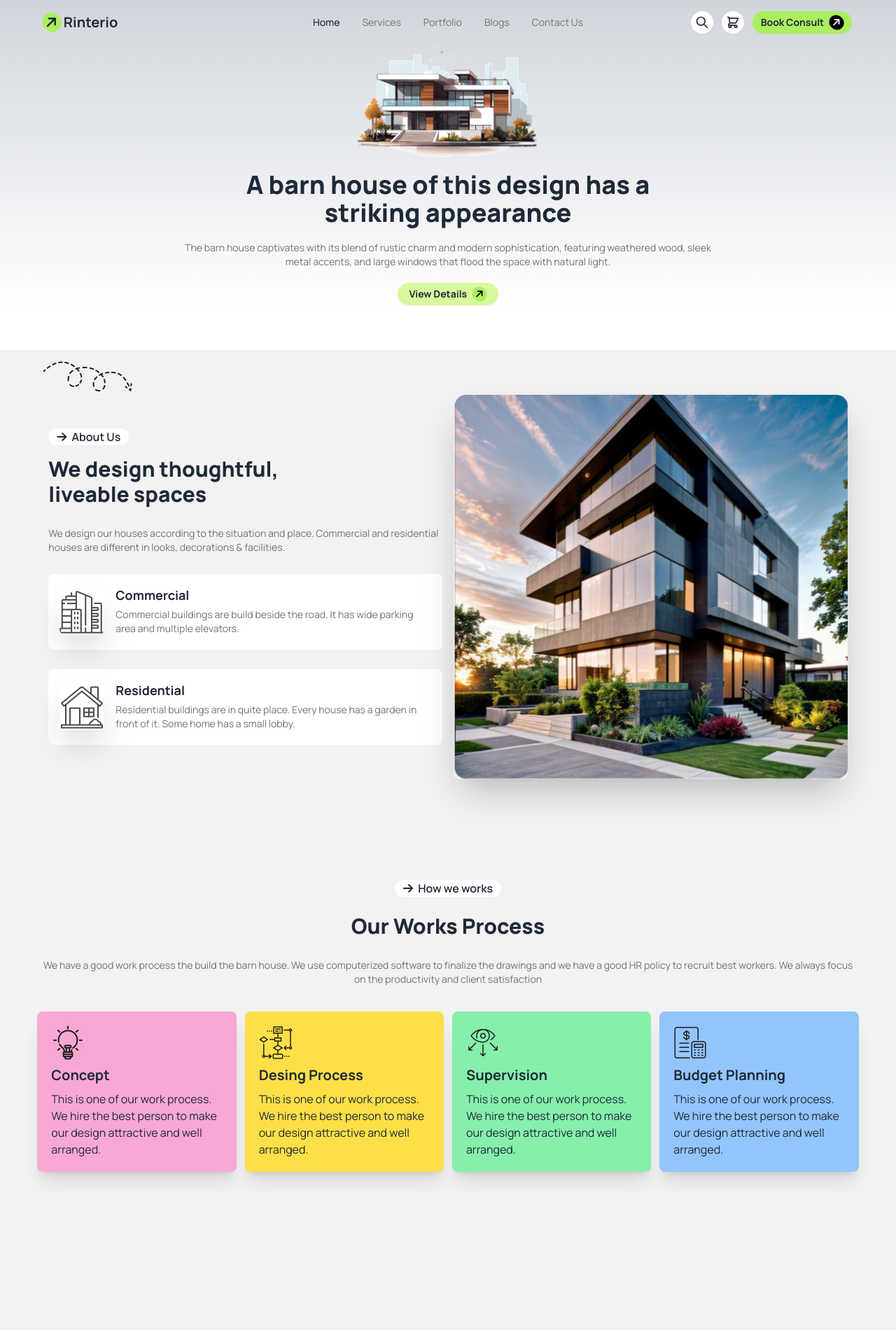
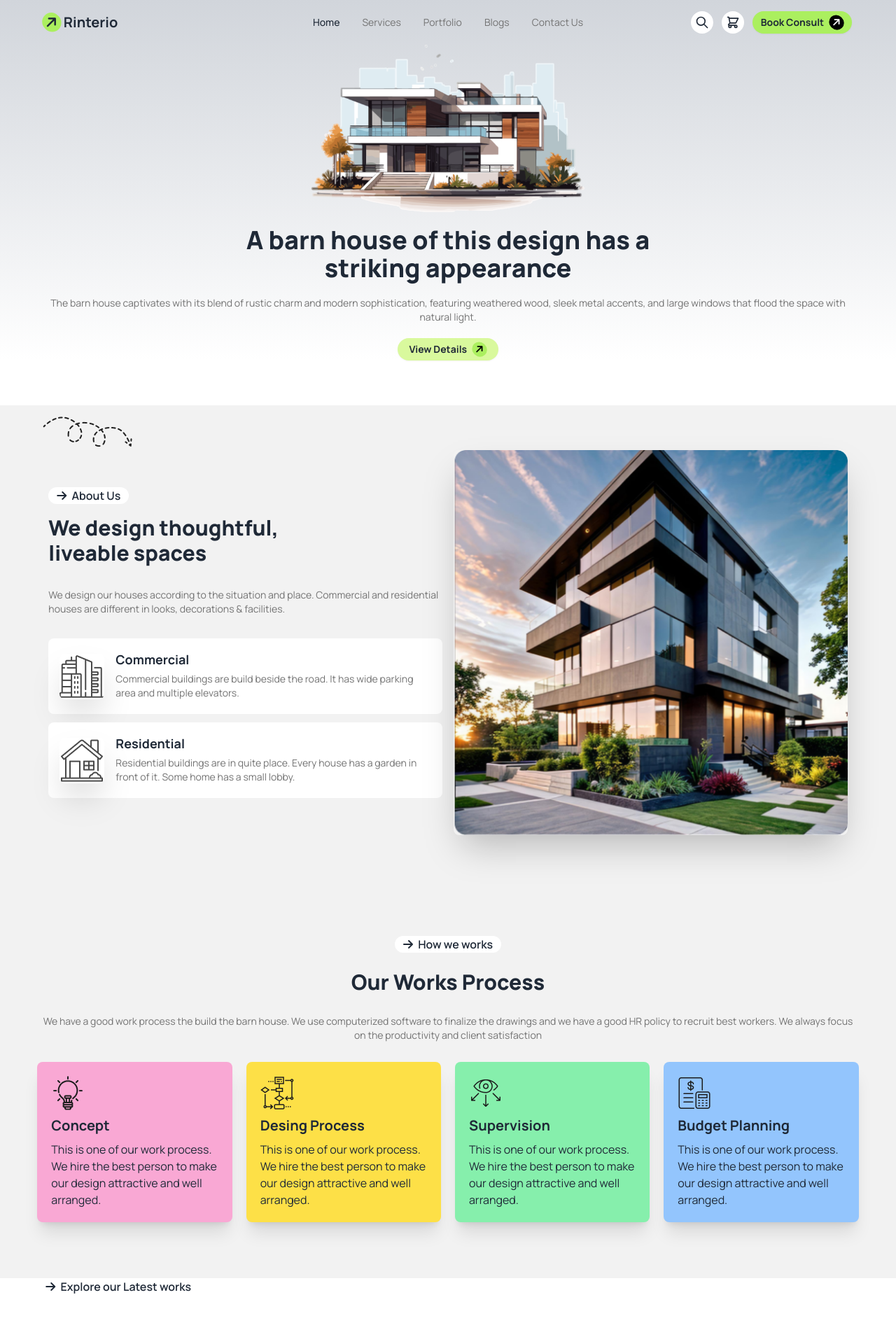
Before and after one commit to mominrubel/B10A3-momin, a plain HTML site: page index.html in a window 1280 px wide. Shown: the top 1900 px of the page at 70% size. After the commit the page ends 1874 px from the top, so only its background shows below. Drawn offline with nearby package versions, Linux system fonts and the light colour scheme.

Commit message:
made some polishing of the code

```diff
--- a/index.html
+++ b/index.html
@@ -108,8 +108,8 @@
     <!-- Header-content section start  -->
     <div>
       <div class="hero w-11/12 mx-auto">
-        <div class="text-center w-8/12">
-          <div class="lg:w-4/12 mx-auto">
+        <div class="text-center">
+          <div class="sm:w-1/12 md:w-5/12 lg:w-4/12 mx-auto">
             <img src="./images/banner.png" alt="">
           </div>
           <h1 class="text-4xl font-extrabold mt-5">A barn house of this design has a
@@ -119,7 +119,7 @@
             The barn house captivates with its blend of rustic charm and modern sophistication, featuring weathered
             wood, sleek metal accents, and large windows that flood the space with natural light.
           </p>
-          <a class="btn btn-sm bg-lime-200 rounded-full border-none py-0 text-sm font-bold w-full lg:w-36">View Details
+          <a class="btn btn-sm bg-lime-200 rounded-full border-none py-0 text-sm font-bold w-full md:w-36 lg:w-36">View Details
             <span><i class="fa-solid fa-arrow-right bg-arrow rounded-full p-1 -rotate-45 text-black"></i></span></a>
         </div>
       </div>
@@ -147,15 +147,15 @@
             <!-- text portion -->
             <div class="text-center lg:text-left">
               <h1 class="text-3xl font-extrabold">We design thoughtful, <br>liveable spaces</h1>
-              <p class="py-7 text-sm text-text_ash">
+              <p class="py-8 text-sm text-text_ash">
                 We design our houses according to the situation and place. Commercial and residential houses are
                 different in looks, decorations & facilities.
               </p>
             </div>
 
-            <div class="sm:flex-none md:flex lg:flex-col gap-2">
+            <div class="grid md:grid-cols-2 gap-3 lg:grid-cols-none">
             <!-- commercial div -->
-            <div class="hero bg-white m-0 p-0 rounded-lg">
+              <div class="bg-white m-0 p-0 rounded-lg">
               <div class="hero-content flex-row lg:flex-row">
                 <img src="./images/commercial.png" class="max-w-sm rounded-lg shadow-2xl" />
                 <div>
@@ -167,7 +167,7 @@
               </div>
               </div >
             <!-- Residential div -->
-            <div class="hero bg-white m-0 p-0 rounded-lg mt-5">
+              <div class="bg-white m-0 p-0 rounded-lg">
               <div class="hero-content flex-row lg:flex-row">
                 <img src="./images/residential.png" class="max-w-sm rounded-lg shadow-2xl" />
                 <div>
@@ -191,16 +191,19 @@
 
 <!-- Our work process -->
     <section>
-      <div class="bg-base-200 md:h-[870px] lg:h-[770px] py-20">
+      <!-- md:h-[870px] lg:h-[770px] -->
+      <div class="bg-base-200 py-20">
+      <div class="w-11/12 mx-auto text-center">
         <!-- upper text poriton -->
-        <div class="w-11/12 mx-auto text-center">
+          <div class="text-center">
           <button class="bg-white font-semibold px-3 rounded-full mb-6"><span class="pr-1"><i
                   class="fa-solid fa-arrow-right"></i></span> How we works</button>
           <h1 class="text-3xl font-extrabold">Our Works Process</h1>
           <p class="text-text_ash text-sm py-7">We have a good work process the build the barn house. We use computerized software to finalize the drawings and we have a good HR policy to recruit best workers. We always focus on the productivity and client satisfaction</p>
+          </div>
           <!-- card div starts-->
-
-           <div class="grid sm:grid-rows-4 md:grid-cols-2 lg:grid-cols-4 gap-3 mt-2">
+          <!-- grid sm:grid-rows-4 md:grid-cols-2 lg:grid-cols-4 gap-3 mt-2 -->
+           <div class="grid gap-5 md:grid-cols-2 lg:grid-cols-4">
             <!-- card-1 -->
                 <div class="text-left p-5 bg-pink-300 shadow-xl space-y-2 rounded-lg">
                 <img src="./images/concept.png" alt="concept">
```
Lines whose indentation alone changed are shown as unchanged.
